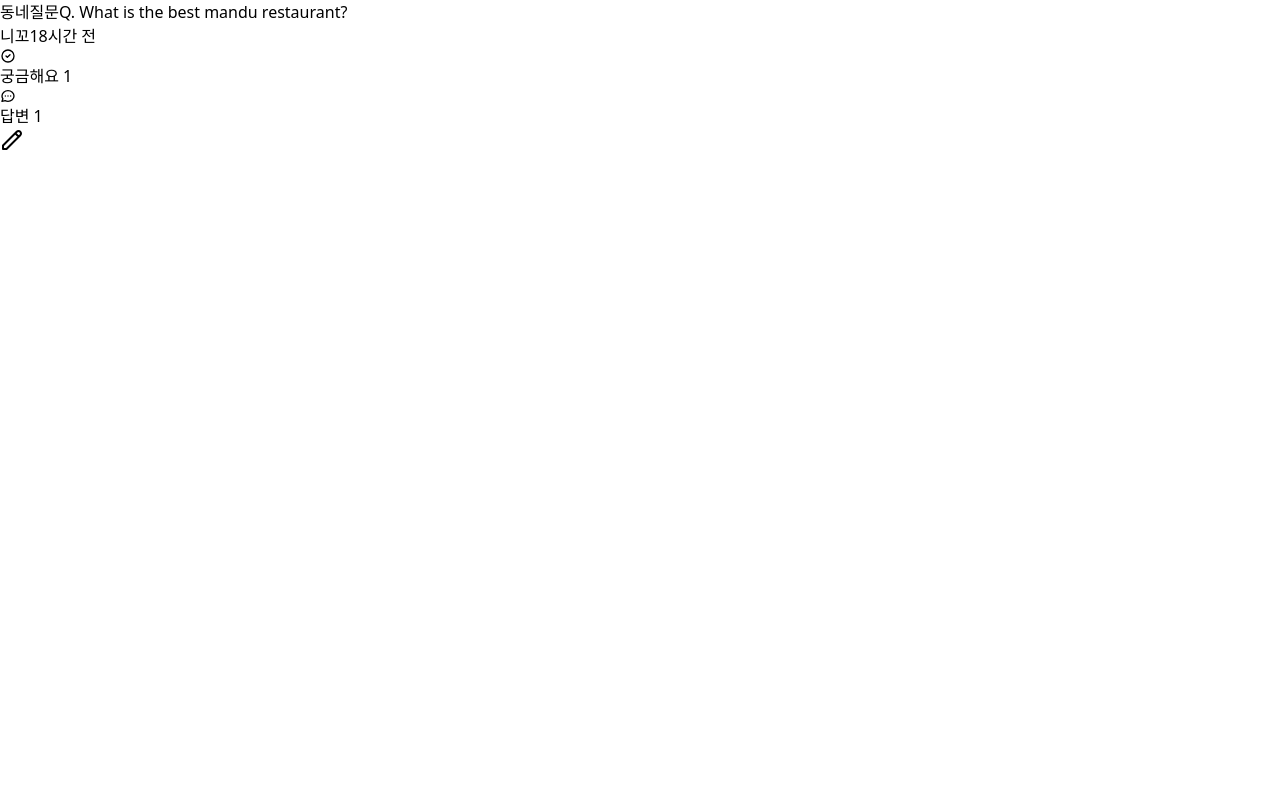
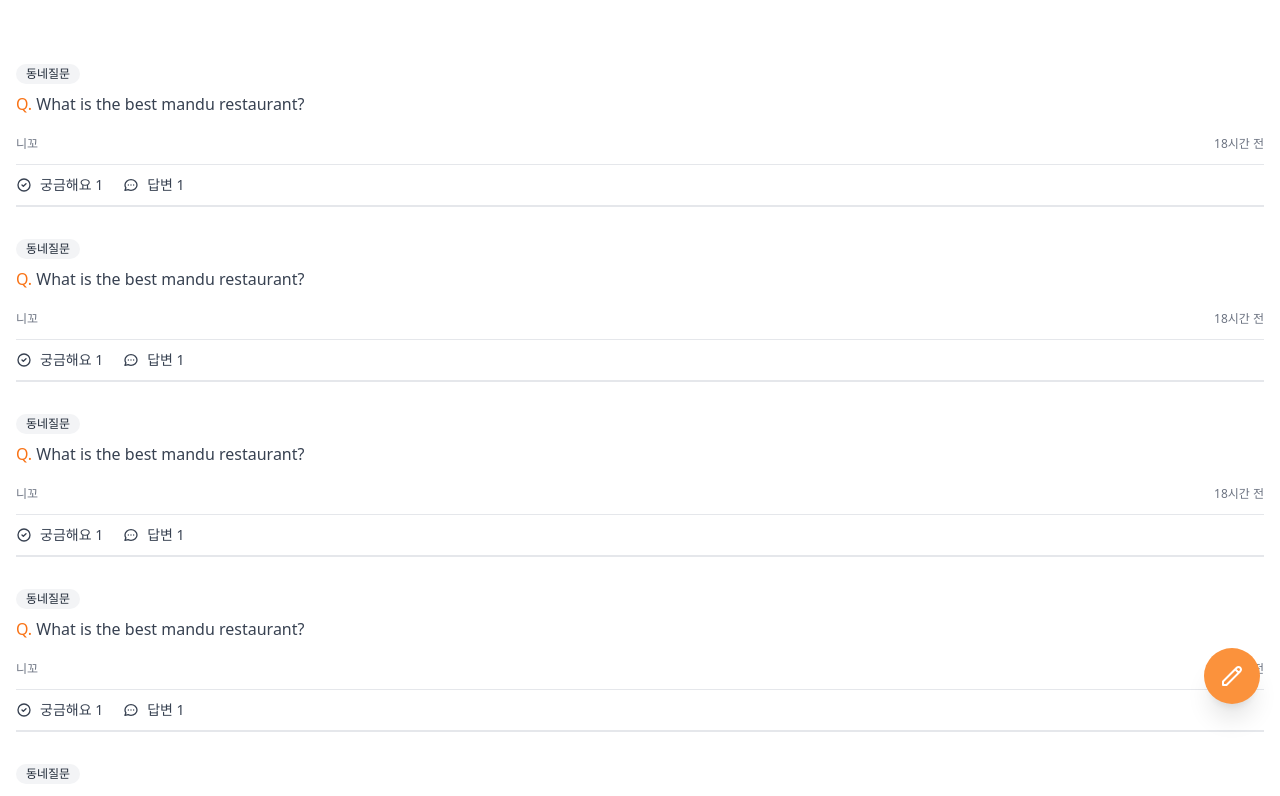
Before and after one commit to padd60/Carrot-Market, a Next.js app: page /community in a window 1280 px wide. Shown: the top 796 px of the page. Built offline with nearby package versions, Linux system fonts and the light colour scheme.

Commit message:
[style] 커뮤티니페이지 UI 스타일링 추가

```diff
--- a/pages/community/index.tsx
+++ b/pages/community/index.tsx
@@ -2,18 +2,22 @@ import type { NextPage } from 'next';
 
 const Community: NextPage = () => {
   return (
-    <div>
-      <div>
-        <span>동네질문</span>
-        <span>
-          <span>Q.</span> What is the best mandu restaurant?
+    <div className="py-16 px-4 space-y-8">
+      {[1, 2, 3, 4, 5, 6].map((_, i) => (
+        <div key={i} className="flex cursor-pointer flex-col items-start">
+          <span className="flex items-center px-2.5 py-0.5 rounded-full text-xs bg-gray-100 font-medium text-gray-800">
+            동네질문
           </span>
-        <div>
+          <div className="mt-2 text-gray-700">
+            <span className="text-orange-500 font-medium">Q.</span> What is the
+            best mandu restaurant?
+          </div>
+          <div className="mt-5 flex items-center justify-between w-full text-gray-500 font-medium text-xs">
             <span>니꼬</span>
             <span>18시간 전</span>
           </div>
-        <div>
-          <span>
+          <div className="flex space-x-5 mt-3 text-gray-700 py-2.5 border-t border-b-[2px] w-full">
+            <span className="flex space-x-2 items-center text-sm">
               <svg
                 className="w-4 h-4"
                 fill="none"
@@ -30,7 +34,7 @@ const Community: NextPage = () => {
               </svg>
               <span>궁금해요 1</span>
             </span>
-          <span>
+            <span className="flex space-x-2 items-center text-sm">
               <svg
                 className="w-4 h-4"
                 fill="none"
@@ -49,7 +53,8 @@ const Community: NextPage = () => {
             </span>
           </div>
         </div>
-      <button>
+      ))}
+      <button className="fixed hover:bg-orange-500 transition-colors cursor-pointer bottom-24 right-5 shadow-xl bg-orange-400 rounded-full p-4 text-white">
         <svg
           className="w-6 h-6"
           fill="none"
```
Lines whose indentation alone changed are shown as unchanged.
